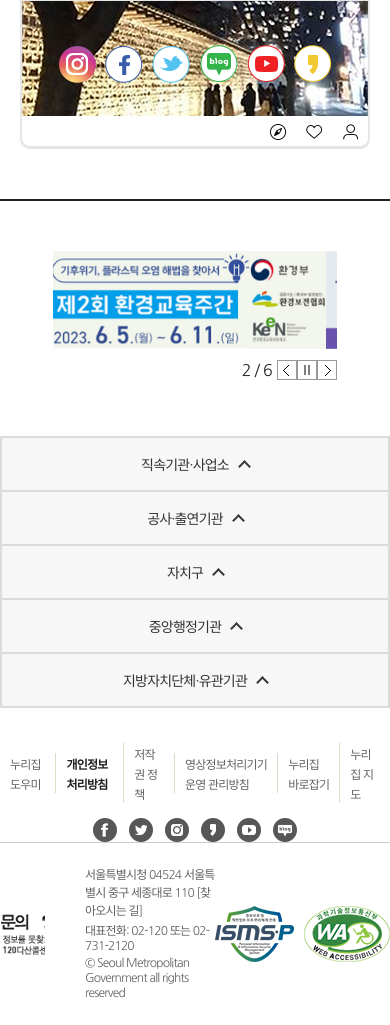
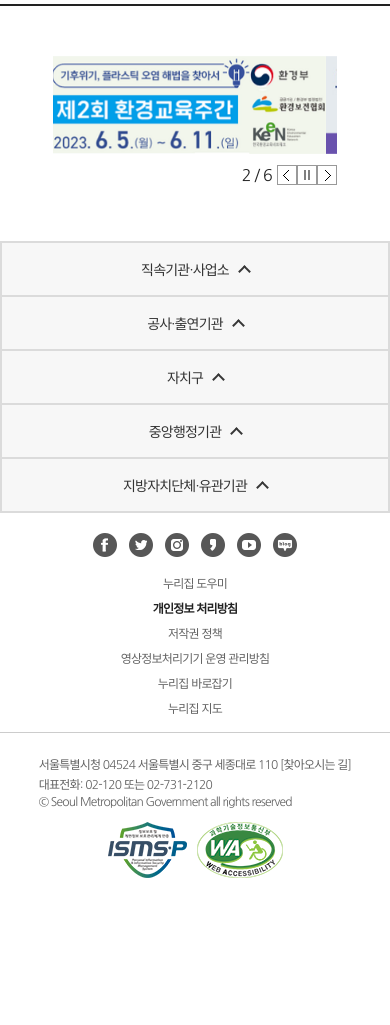
Before and after one commit to sanghyuk95/seoul, a plain HTML site: page index.html in a window 390 px wide. Shown: the part 2049-3074 px from the top of the page. After the commit the page ends 2949 px from the top, so only its background shows below. Drawn offline with nearby package versions, Linux system fonts and the light colour scheme; no server answers.

Commit message:
반응형 작업끝 마무리 다듬기남음

```diff
--- a/css/index.css
+++ b/css/index.css
@@ -1462,6 +1462,9 @@ body {
   }
   .seoul-main-right {
     width: 100%;
+  }
+  .seoul-sns {
+    display: none;
   }
 }
 /* event */
@@ -1738,7 +1741,20 @@ body {
     width: 100%;
   }
   .footer-up {
+    flex-direction: column-reverse;
+  }
+  .footer-up-list {
     flex-direction: column;
-  }
-
-}
+    gap: 5px;
+  }
+  .footer-up-list li:not(:first-child) {
+    border: none;
+  }
+  .footer-down,.footer-down-left {
+    flex-direction: column;
+    gap: 10px;
+  }
+  .footer-down-left-img {
+    display: none;
+  }
+}
```
